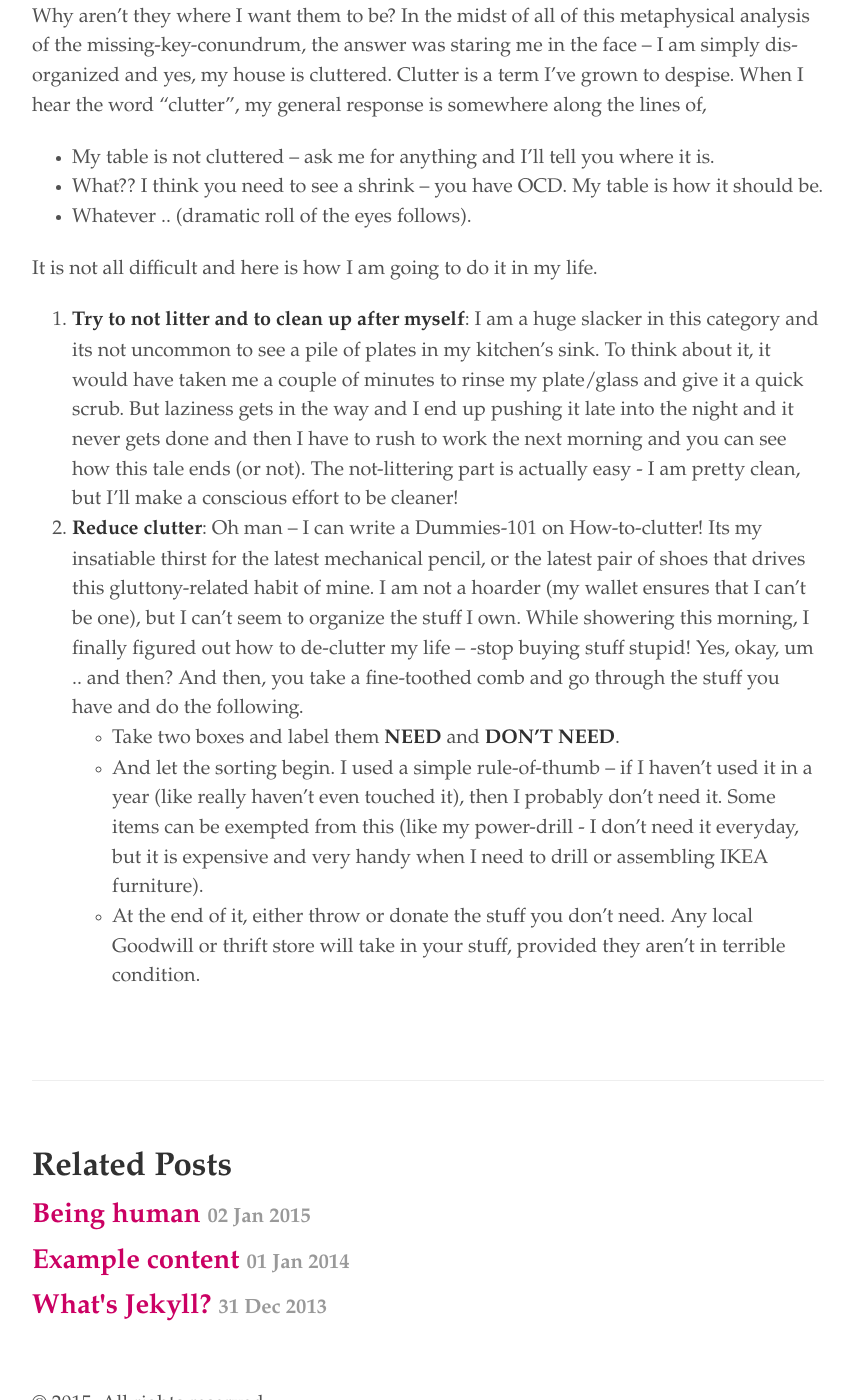
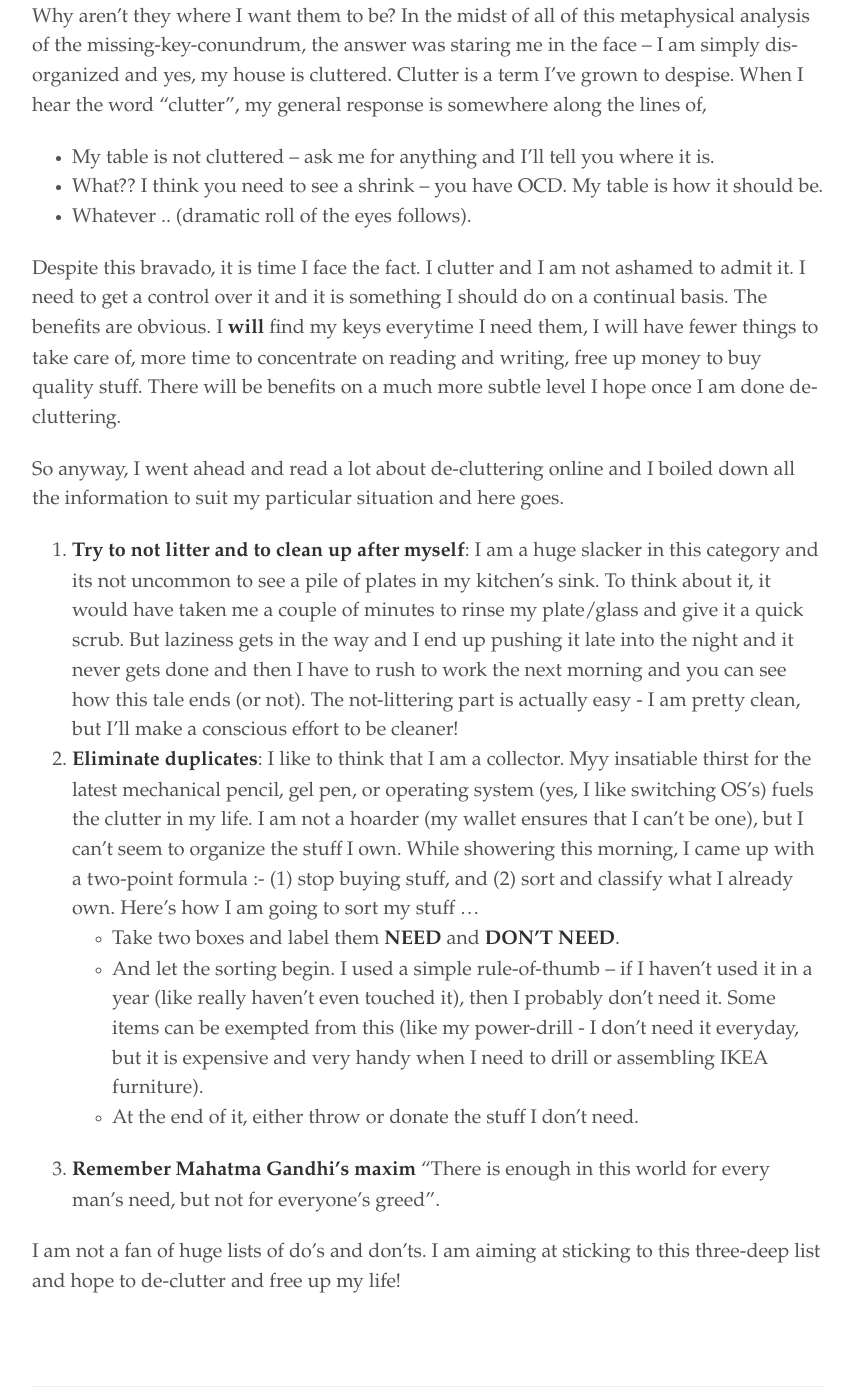
Before and after one commit to ponderingfish/ponderingfish.github.io, a Jekyll site: the page built from _posts/2015-02-06-clutter-declutter.md, in a window 1280 px wide and 1400 px high, scrolled down 331 px. Shown: the whole window, without its empty margins (212-1067 px from the left). Built offline with Jekyll 4.4.1, drawn with Linux system fonts in a browser that asks for light colours.

Commit message:
Update and rename 2015-02-06-clutter-declutter-your-life.md to 2015-02-06-clutter-declutter.md

```diff
--- a/_posts/2015-02-06-clutter-declutter-your-life.md
+++ b/_posts/2015-02-06-clutter-declutter.md
@@ -10,10 +10,15 @@ Clutter is a term I've grown to despise. When I hear the word "clutter", my gene
 + What?? I think you need to see a shrink -- you have OCD. My table is how it should be.
 + Whatever .. (dramatic roll of the eyes follows).
 
-It is not all difficult and here is how I am going to do it in my life.
+Despite this bravado, it is time I face the fact. I clutter and I am not ashamed to admit it. I need to get a control over it and it is something I should do on a continual basis. The benefits are obvious. I **will** find my keys everytime I need them, I will have fewer things to take care of, more time to concentrate on reading and writing, free up money to buy quality stuff. There will be benefits on a much more subtle level I hope once I am done de-cluttering.
+
+So anyway, I went ahead and read a lot about de-cluttering online and I boiled down all the information to suit my particular situation and here goes.
 
 1. **Try to not litter and to clean up after myself**: I am a huge slacker in this category and its not uncommon to see a pile of plates in my kitchen's sink. To think about it, it would have taken me a couple of minutes to rinse my plate/glass and give it a quick scrub. But laziness gets in the way and I end up pushing it late into the night and it never gets done and then I have to rush to work the next morning and you can see how this tale ends (or not). The not-littering part is actually easy - I am pretty clean, but I'll make a conscious effort to be cleaner!
-2. **Reduce clutter**:  Oh man -- I can write a Dummies-101 on How-to-clutter! Its my insatiable thirst for the latest mechanical pencil, or the latest pair of shoes that drives this gluttony-related habit of mine. I am not a hoarder (my wallet ensures that I can't be one), but I can't seem to organize the stuff I own. While showering this morning, I finally figured out how to de-clutter my life -- -stop buying stuff stupid! Yes, okay, um .. and then? And then, you take a fine-toothed comb and go through the stuff you have and do the following.
+2. **Eliminate duplicates**:  I like to think that I am a collector. Myy insatiable thirst for the latest mechanical pencil, gel pen, or operating system (yes, I like switching OS's) fuels the clutter in my life. I am not a hoarder (my wallet ensures that I can't be one), but I can't seem to organize the stuff I own. While showering this morning, I came up with a two-point formula :- (1) stop buying stuff, and (2) sort and classify what I already own. Here's how I am going to sort my stuff ...
   + Take two boxes and label them **NEED** and **DON'T NEED**.
   + And let the sorting begin. I used a simple rule-of-thumb -- if I haven't used it in a year (like really haven't even touched it), then I probably don't need it. Some items can be exempted from this (like my power-drill - I don't need it everyday, but it is expensive and very handy when I need to drill or assembling IKEA furniture).
-  + At the end of it, either throw or donate the stuff you don't need. Any local Goodwill or thrift store will take in your stuff, provided they aren't in terrible condition.
+  + At the end of it, either throw or donate the stuff I don't need.
+3. **Remember Mahatma Gandhi's maxim** "There is enough in this world for every man's need, but not for everyone's greed".
+
+I am not a fan of huge lists of do's and don'ts. I am aiming at sticking to this three-deep list and hope to de-clutter and free up my life!
```
